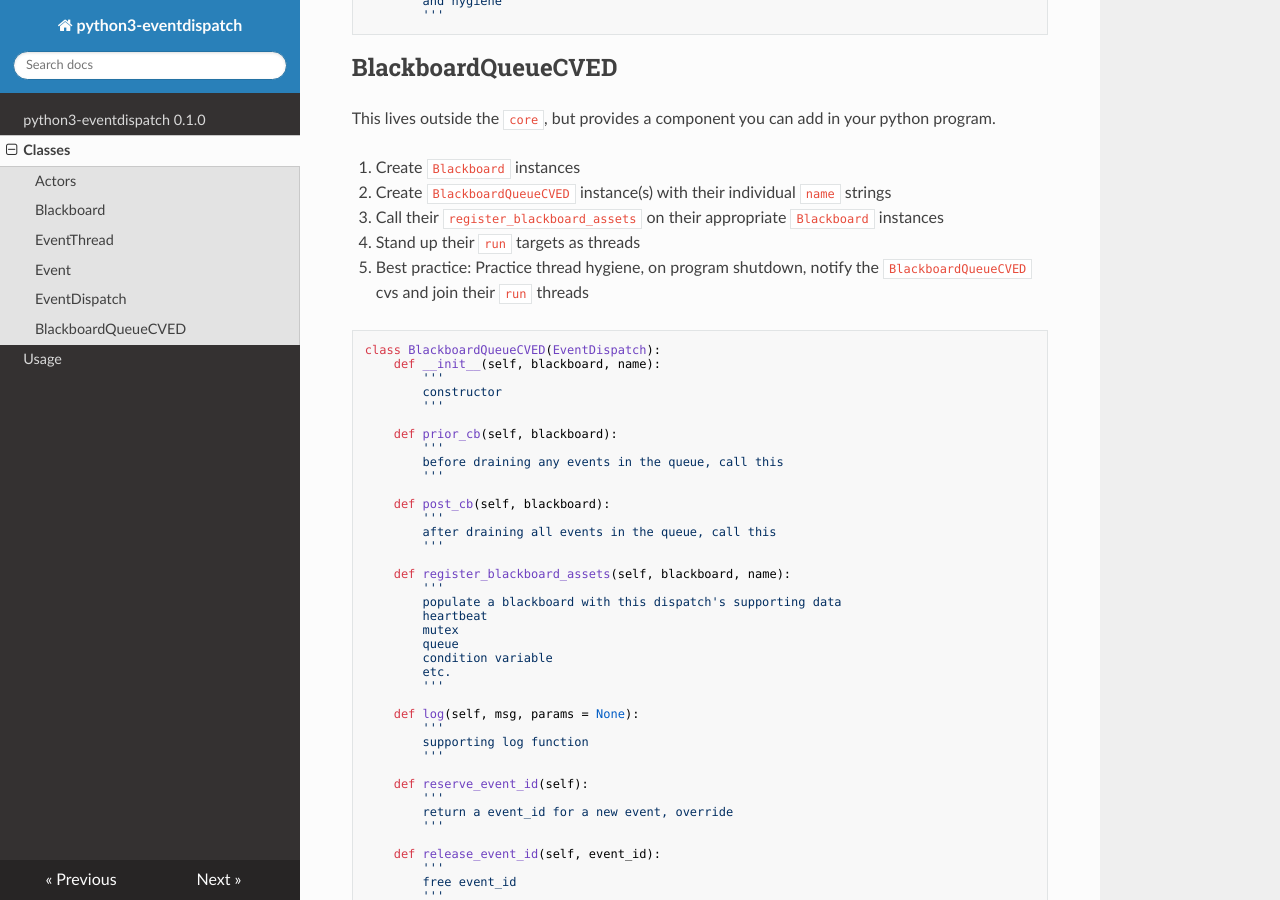
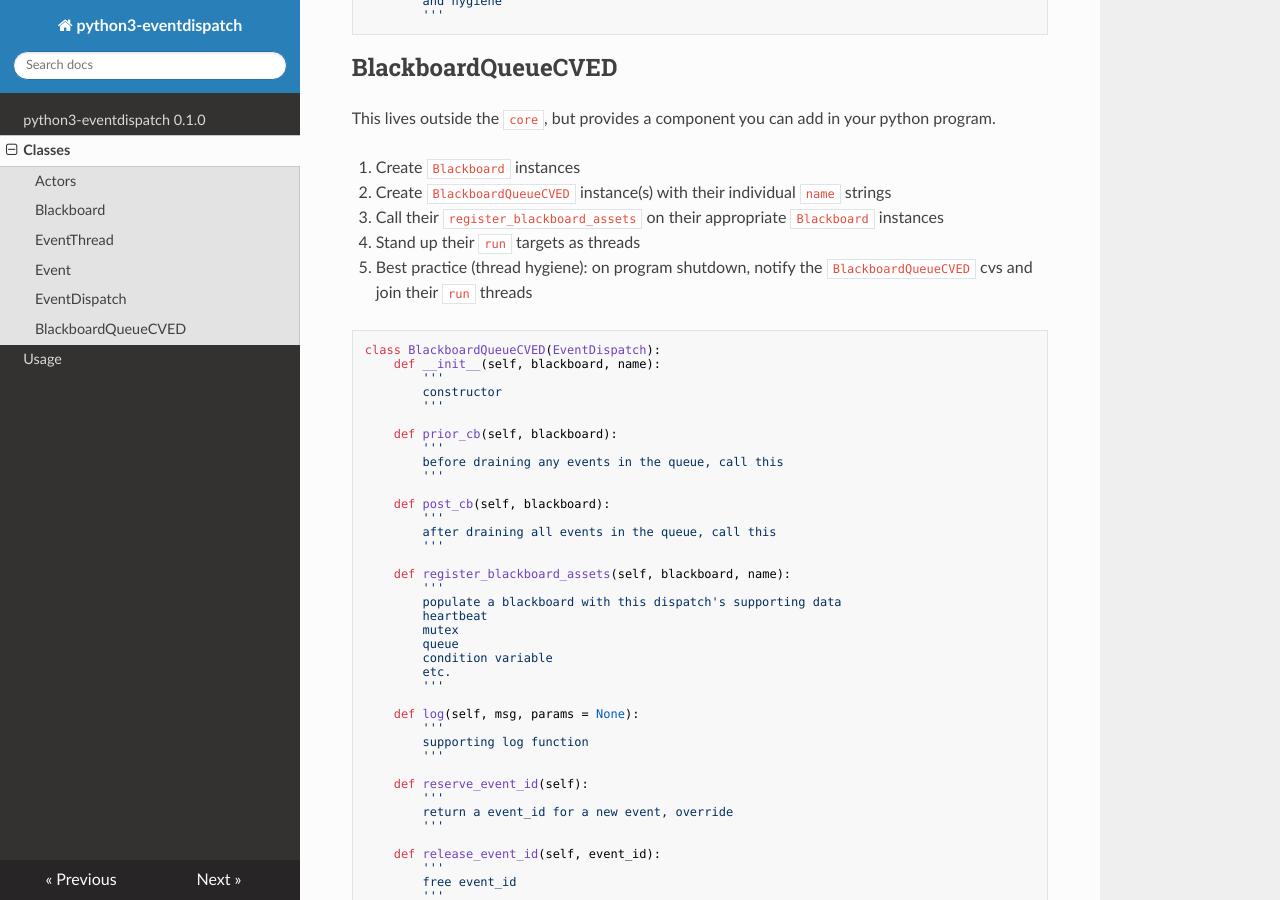
Before and after one commit to cyan-at/eventdispatch, an MkDocs documentation site: the page built from docs/classes.md, in a window 1280 px wide and 900 px high, scrolled down 2360 px. Built offline with MkDocs 1.6.1, drawn with Linux system fonts in a browser that asks for light colours; nearby versions of some CDN libraries.

Commit message:
doc update

````diff
--- a/docs/classes.md
+++ b/docs/classes.md
@@ -151,7 +151,7 @@ This lives outside the `core`, but provides a component you can add in your pyth
 1. Create `BlackboardQueueCVED` instance(s) with their individual `name` strings
 2. Call their `register_blackboard_assets` on their appropriate `Blackboard` instances
 3. Stand up their `run` targets as threads
-4. Best practice: Practice thread hygiene, on program shutdown, notify the `BlackboardQueueCVED` cvs and join their `run` threads
+4. Best practice (thread hygiene): on program shutdown, notify the `BlackboardQueueCVED` cvs and join their `run` threads
 
 ```python
 class BlackboardQueueCVED(EventDispatch):
````
